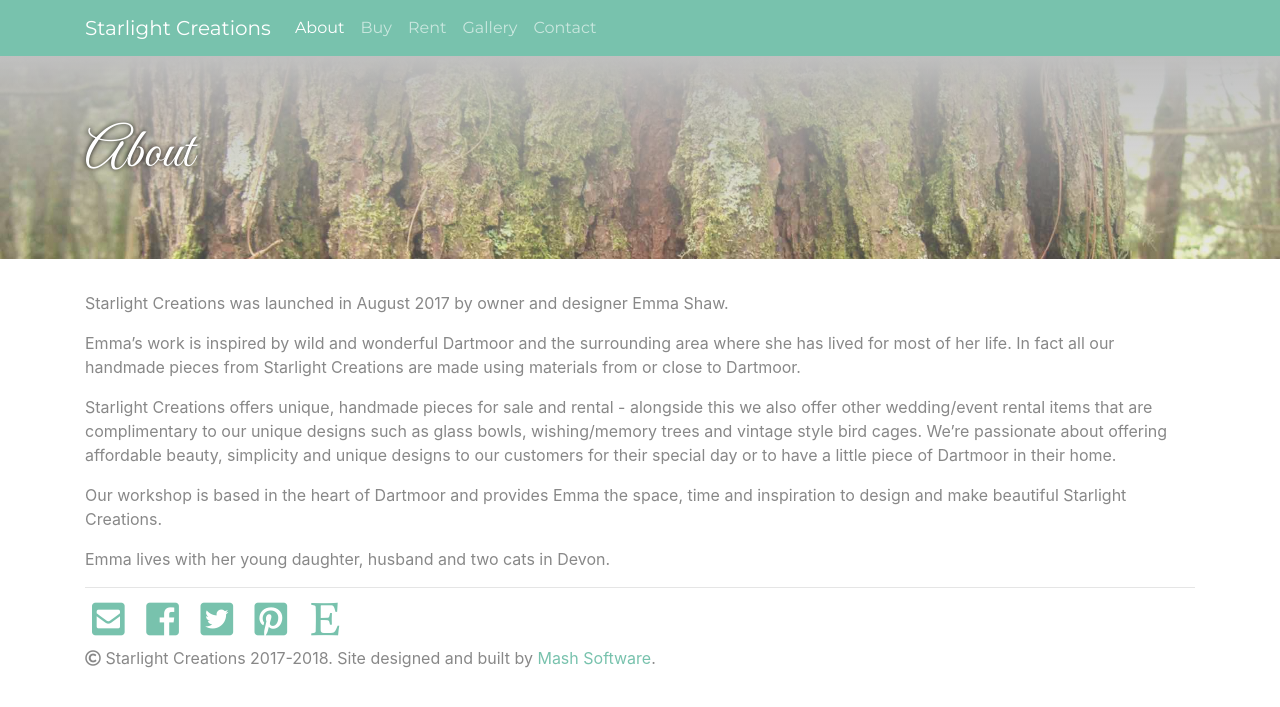
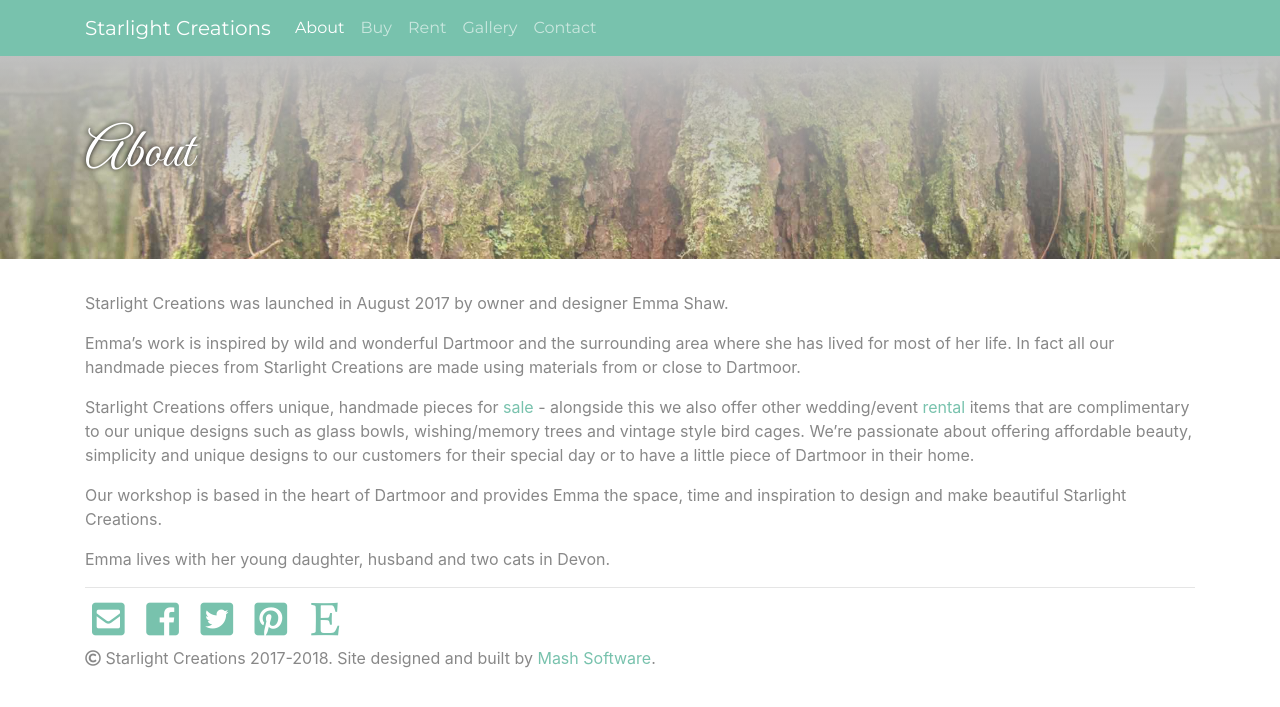
Before and after one commit to starlight-creations/starlight-creations.github.io, a Jekyll site: the page built from about.md, in a window 1280 px wide. Shown: the top 707 px of the page. Built offline with Jekyll 4.4.1, drawn with Linux system fonts in a browser that asks for light colours; nearby versions of some CDN libraries.

Commit message:
sale and rental links

```diff
--- a/about.md
+++ b/about.md
@@ -8,7 +8,7 @@ Starlight Creations was launched in August 2017 by owner and designer Emma Shaw.
 
 Emma's work is inspired by wild and wonderful Dartmoor and the surrounding area where she has lived for most of her life. In fact all our handmade pieces from Starlight Creations are made using materials from or close to Dartmoor.
 
-Starlight Creations offers unique, handmade pieces for sale and rental - alongside this we also offer other wedding/event rental items that are complimentary to our unique designs such as glass bowls, wishing/memory trees and vintage style bird cages. We're passionate about offering affordable beauty, simplicity and unique designs to our customers for their special day or to have a little piece of Dartmoor in their home.
+Starlight Creations offers unique, handmade pieces for [sale]({{ '/buy' | absolute_url }}) - alongside this we also offer other wedding/event [rental]({{ '/rent' | absolute_url }}) items that are complimentary to our unique designs such as glass bowls, wishing/memory trees and vintage style bird cages. We're passionate about offering affordable beauty, simplicity and unique designs to our customers for their special day or to have a little piece of Dartmoor in their home.
 
 Our workshop is based in the heart of Dartmoor and provides Emma the space, time and inspiration to design and make beautiful Starlight Creations.
 
```
Also changed, not shown: index.md (+1 -1 lines).
